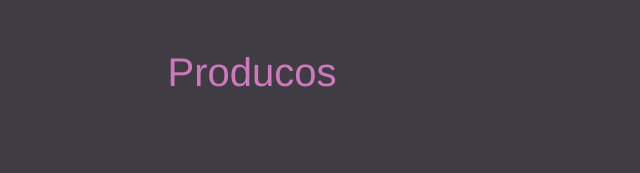
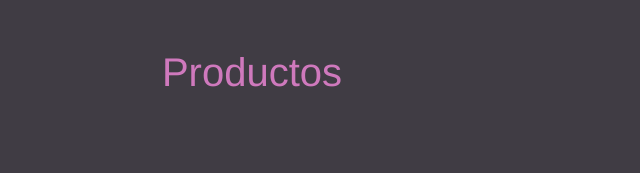
Before and after one commit to Ruben-Silvera/Proyecto, a plain HTML site: page pages/tienda.html in a window 1280 px wide. Shown: the part 721-894 px from the top of the page, 388-1028 px from the left. Drawn offline with nearby package versions, Linux system fonts and the light colour scheme.

Commit message:
finalizacion del proyecto

```diff
--- a/css/estilo.css
+++ b/css/estilo.css
@@ -320,7 +320,7 @@ div.container-fluid.nav:first-child {
 
 .tienda {
   background-color: #403c44;
-  overflow-y: hidden; }
+  overflow-x: hidden; }
   .tienda img {
     width: 100vw; }
   .tienda section {
--- a/pages/tienda.html
+++ b/pages/tienda.html
@@ -47,7 +47,7 @@
             <img src="../Recursos/Guia-legal-de-los-videojuegos.jpg" alt="Banner de PC" class="tienda-1">
             <img src="../Recursos/Guia-legal-de-los-videojuegos1.jpg" alt="Banner de PC" class="tienda-2">
         </section>
-        <h1>Producos</h1>
+        <h1>Productos</h1>
         <section>
             <article class="producto">
                 <div class="card" style="width: 18rem;">
--- a/scss/secciones/_tienda.scss
+++ b/scss/secciones/_tienda.scss
@@ -1,6 +1,6 @@
 .tienda {
     background-color: rgb(64, 60, 68);
-    overflow-y: hidden;
+    overflow-x: hidden;
 
     img {
         width: 100vw;
```
Also changed, not shown: Presupuesto y presentacion de proyecto/Wireframe.txt (added), 2 other files.
